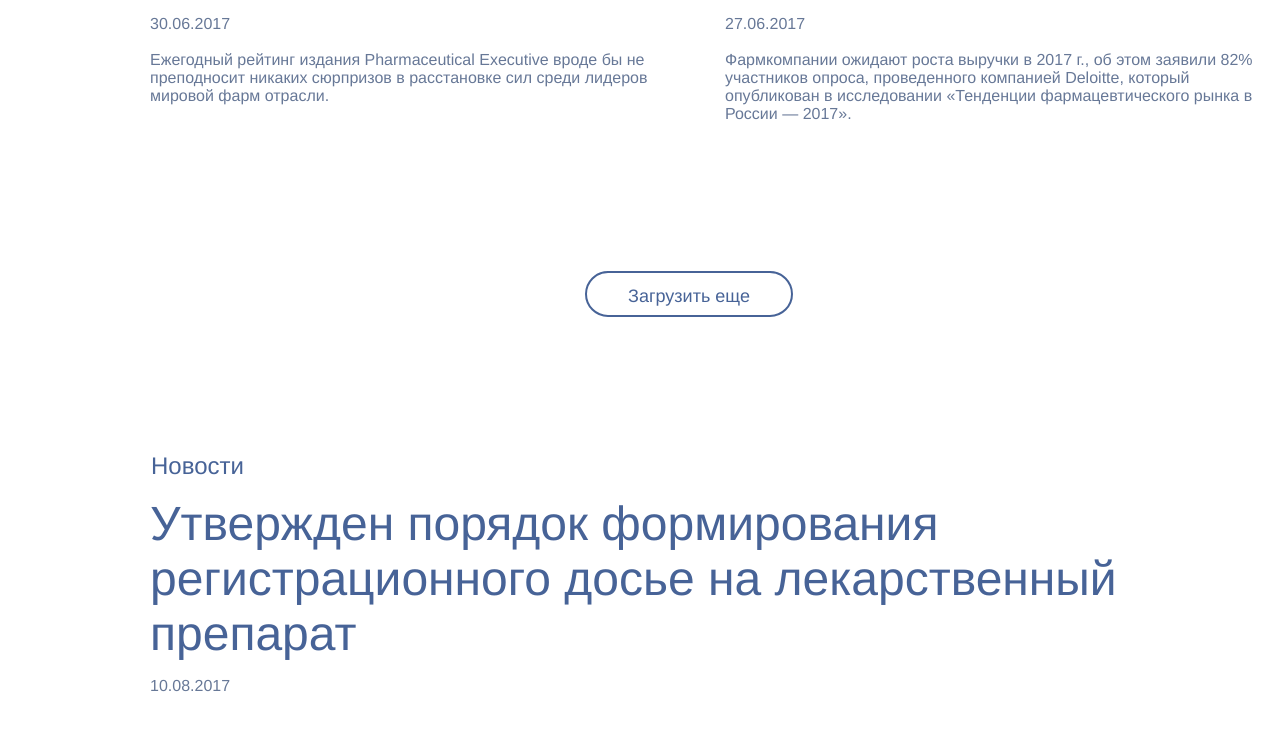
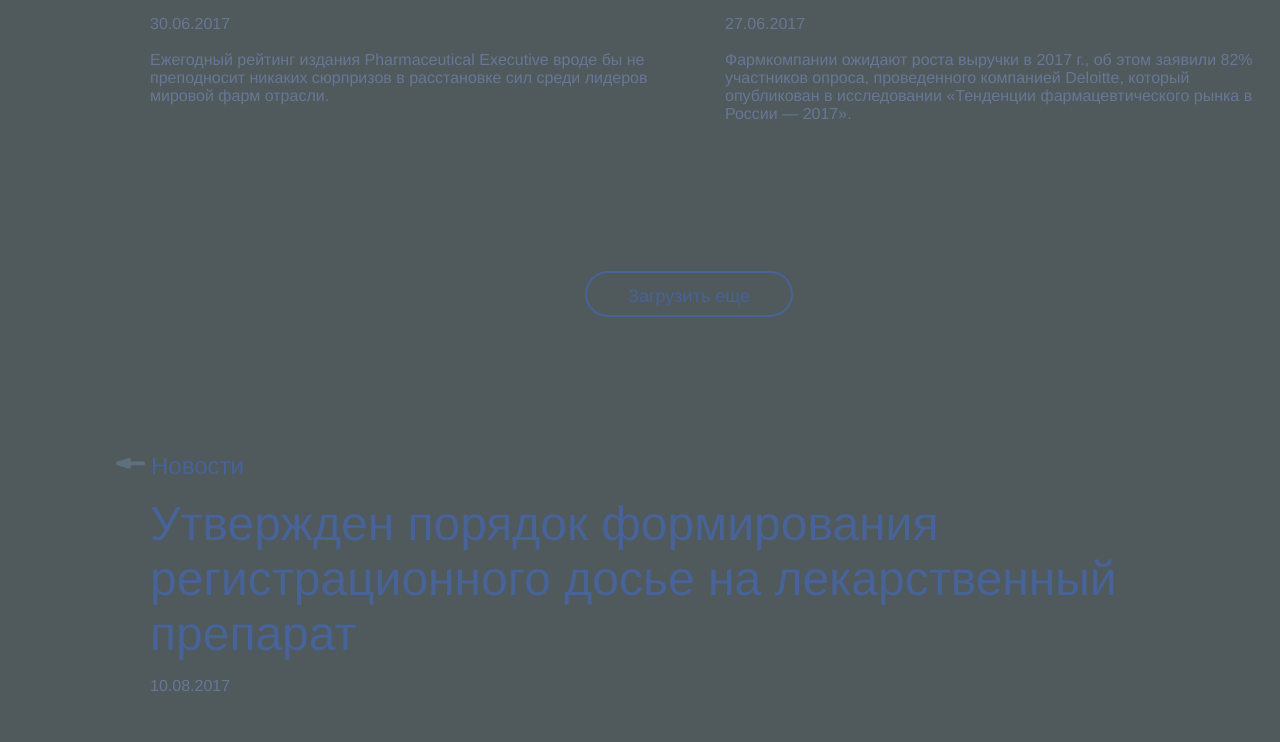
Before and after one commit to c7pt7in/pharm, a website built with webpack: page src/index2.html in a window 1280 px wide. Shown: the part 1504-2246 px from the top of the page. Built offline with nearby package versions, Linux system fonts and the light colour scheme.

Commit message:
добавлена кнопка возврата на предыдущую страницу

```diff
--- a/src/sass/styles2.scss
+++ b/src/sass/styles2.scss
@@ -1,6 +1,5 @@
 .news {
     padding: 64px 75px;
-    background-color: #fff;
 
     .news-heading {
         margin-left: 75px;
@@ -109,11 +108,29 @@
 
 .news-article {
     padding: 64px 75px;
-    background-color: #fff;
 
     .news-back {
         margin-left: 40px;
         margin-bottom: 10px;
+        position: relative;
+
+        &:after {
+           content: "";
+           position: absolute;
+           background-image: url('../static/news-back.png');
+           background-repeat: no-repeat;
+           background-size: 30px 12px;
+           width: 30px;
+           height: 12px;
+           top: 12px;
+           left: 0;
+        }
+
+        &:hover {
+            &::after {
+                background-image: url('../static/news-back-hovered.png');
+            }
+        }
     }
 
     .article-heading {
```
